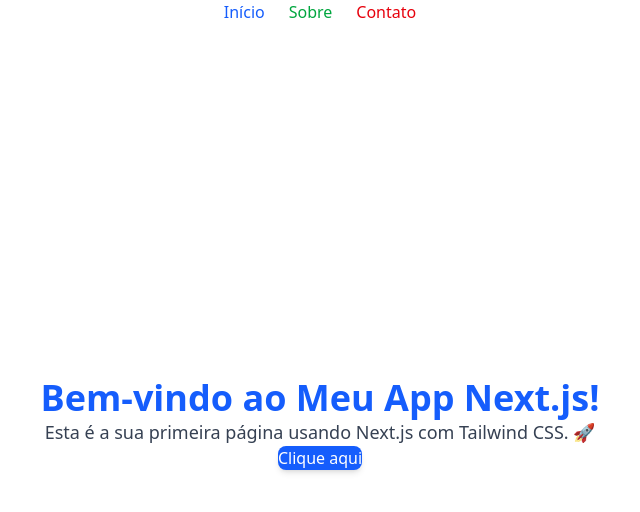
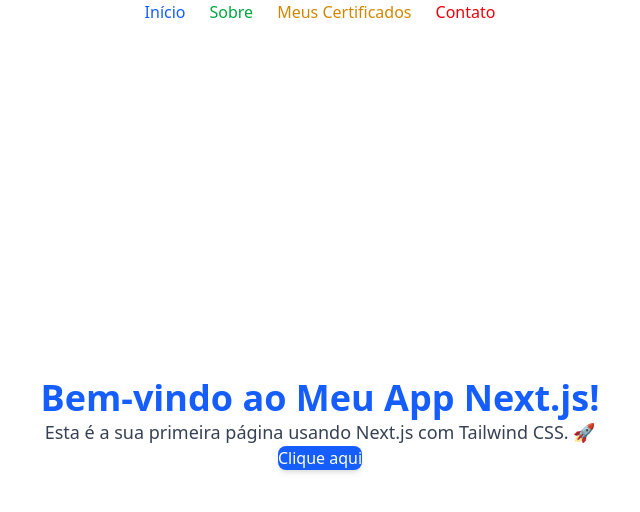
Before and after one commit to rma98/meuprojetonextjs, a Next.js app: page / in a window 1280 px wide. Shown: the top 512 px of the page, without its empty margins (320-960 px from the left). Built offline with nearby package versions, Linux system fonts and the light colour scheme.

Commit message:
Update setup inital for Nex.js project

```diff
--- a/src/app/layout.tsx
+++ b/src/app/layout.tsx
@@ -30,6 +30,9 @@
           <Link href="/about" className="text-green-600 hover:underline">
             Sobre
           </Link>
+          <Link href="/certificates" className="text-yellow-600 hover:underline">
+            Meus Certificados
+          </Link>
           <Link href="/contact" className="text-red-600 hover:underline">
             Contato
           </Link>
```
